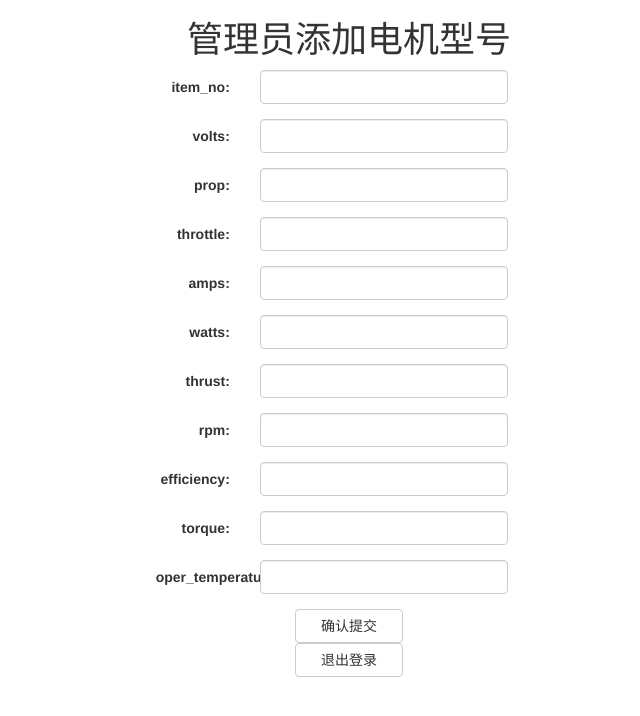
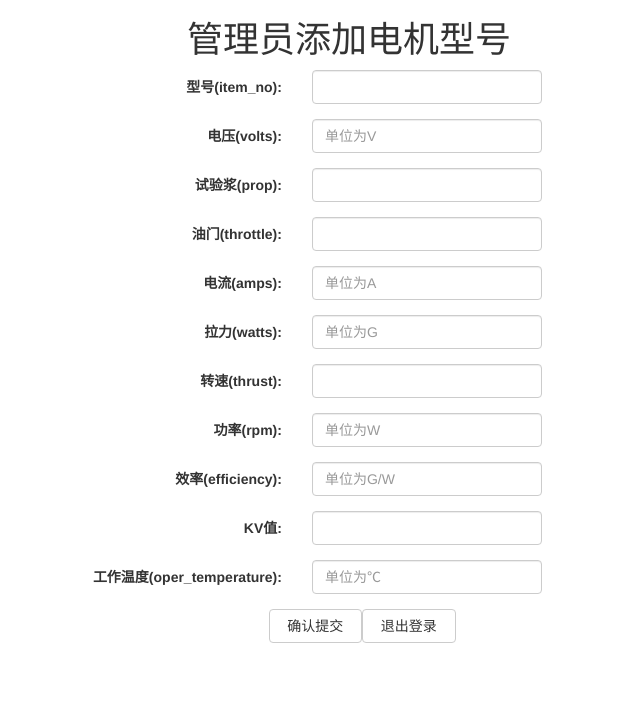
Before and after one commit to 0lidaxiang/uav, a PHP site: page /DbName/Uav/Admin/View/AdminDianJi/adminAddDianJi.php in a window 1280 px wide. Shown: the top 716 px of the page, without its empty margins (291-931 px from the left). Run offline with PHP 8.4, Linux system fonts and the light colour scheme.

Commit message:
改变了管理员添加电机界面的一个参数，数据库文件也改了；然后就是把这个页面添加了单位说明和中文。

```diff
--- a/Uav/Admin/View/AdminDianJi/adminAddDianJi.php
+++ b/Uav/Admin/View/AdminDianJi/adminAddDianJi.php
@@ -14,93 +14,95 @@
 
   <!-- 网页主体内容 -->
   <div class="col-lg-12">
+    <div style="text-align: center; ">
+      <h1>管理员添加电机型号</h1>
+    </div>
+
     <!-- 注册信息填写 -->
-    <div class="col-lg-4 col-lg-offset-4 ">
-      <div style="text-align: center; ">
-        <h1>管理员添加电机型号</h1>
-      </div>
+    <div class="col-lg-5 col-lg-offset-3 ">
+
 
       <form class="form-horizontal " role="form">
         <div class="form-group ">
-          <label for="item_no " class="col-sm-3 control-label ">item_no:</label>
-          <div class="col-sm-8 ">
+          <label for="item_no " class="col-sm-6 control-label ">型号(item_no):</label>
+          <div class="col-sm-6 ">
             <input type="text" class="form-control " id="item_no" name="item_no">
           </div>
         </div>
         <div class="form-group ">
-          <label for="volts " class="col-sm-3 control-label ">volts:</label>
-          <div class="col-sm-8 ">
-            <input type="text" class="form-control " id="volts" name="volts" >
+          <label for="volts " class="col-sm-6 control-label ">电压(volts):</label>
+          <div class="col-sm-6 ">
+            <input type="text" class="form-control " id="volts" name="volts"  placeholder="单位为V">
           </div>
         </div>
 
         <div class="form-group ">
-          <label for="prop" class="col-sm-3 control-label ">prop:</label>
-          <div class="col-sm-8 ">
+          <label for="prop" class="col-sm-6 control-label ">试验浆(prop):</label>
+          <div class="col-sm-6 ">
             <input type="text" class="form-control " id="prop" name="prop" >
           </div>
         </div>
 
         <div class="form-group">
-          <label for="throttle" class="col-sm-3 control-label ">throttle:</label>
-          <div class="col-sm-8 ">
+          <label for="throttle" class="col-sm-6 control-label ">油门(throttle):</label>
+          <div class="col-sm-6 ">
             <input type="text" class="form-control " id="throttle" name="text">
           </div>
         </div>
 
         <div class="form-group">
-          <label for="amps" class="col-sm-3 control-label ">amps:</label>
-          <div class="col-sm-8 ">
-            <input type="text" class="form-control " id="amps" name="text">
+          <label for="amps" class="col-sm-6 control-label ">电流(amps):</label>
+          <div class="col-sm-6 ">
+              <input type="text" class="form-control" id="amps" name="text" placeholder="单位为A">
           </div>
         </div>
 
         <div class="form-group ">
-          <label for="watts " class="col-sm-3 control-label ">watts:</label>
-          <div class="col-sm-8 ">
-            <input type="text" class="form-control " id="watts" name="watts" >
+          <label for="watts " class="col-sm-6 control-label ">拉力(watts):</label>
+          <div class="col-sm-6 ">
+            <input type="text" class="form-control " id="watts" name="watts" placeholder="单位为G">
           </div>
         </div>
 
         <div class="form-group ">
-          <label for="thrust " class="col-sm-3 control-label ">thrust:</label>
-          <div class="col-sm-8 ">
+          <label for="thrust " class="col-sm-6 control-label ">转速(thrust):</label>
+          <div class="col-sm-6 ">
             <input type="text" class="form-control " id="thrust" name="thrust" >
           </div>
         </div>
 
         <div class="form-group ">
-          <label for="rpm " class="col-sm-3 control-label ">rpm:</label>
-          <div class="col-sm-8 ">
-            <input type="text" class="form-control " id="rpm" name="rpm" >
+          <label for="rpm " class="col-sm-6 control-label ">功率(rpm):</label>
+          <div class="col-sm-6 ">
+            <input type="text" class="form-control " id="rpm" name="rpm" placeholder="单位为W">
           </div>
         </div>
 
         <div class="form-group ">
-          <label for="efficiency " class="col-sm-3 control-label ">efficiency:</label>
-          <div class="col-sm-8 ">
-            <input type="text" class="form-control " id="efficiency" name="efficiency" >
+          <label for="efficiency " class="col-sm-6 control-label ">效率(efficiency):</label>
+          <div class="col-sm-6 ">
+            <input type="text" class="form-control " id="efficiency" name="efficiency" placeholder="单位为G/W">
           </div>
         </div>
 
         <div class="form-group ">
-          <label for="torque " class="col-sm-3 control-label ">torque:</label>
-          <div class="col-sm-8 ">
-            <input type="text" class="form-control " id="torque" name="torque" >
+          <label for="kv " class="col-sm-6 control-label ">KV值:</label>
+          <div class="col-sm-6 ">
+            <input type="text" class="form-control " id="kv" name="kv" >
           </div>
         </div>
 
         <div class="form-group ">
-          <label for="oper_temperature " class="col-sm-3 control-label ">oper_temperature:</label>
-          <div class="col-sm-8 ">
-            <input type="text" class="form-control " id="oper_temperature" name="oper_temperature" >
+          <label for="oper_temperature " class="col-sm-6 control-label ">工作温度(oper_temperature):</label>
+          <div class="col-sm-6 ">
+            <input type="text" class="form-control " id="oper_temperature" name="oper_temperature" placeholder="单位为℃">
           </div>
         </div>
 
         <div class="form-group">
-          <div class="col-sm-offset-4 col-lg-4 ">
-            <a href="javascript:baoming()" class="btn btn-default col-lg-12 ">确认提交</a>
-            <a href="/index.php/Admin/AdminLogin/logout" class="btn btn-default col-lg-12 ">退出登录</a>
+        <div class="col-sm-offset-5 col-lg-5 ">
+            <a href="javascript:baoming()" class="btn btn-default col-lg-6 ">确认提交</a>
+            <a href="/index.php/Admin/AdminLogin/logout" class="btn btn-default col-lg-6 ">退出登录</a>
           </div>
         </div>
       </form>
@@ -113,14 +115,6 @@
 <script src="__PUBLIC__/bootstrap/js/bootstrap.min.js "></script>
 
 <script type="text/javascript ">
-  function confirmBaoMing() {
-    var res = confirm("您确定参加该比赛报名吗？");
-
-    if (!res) {
-      return false;
-    }
-  }
-
   function baoming(){
     var item_no = $.trim($("#item_no").val());
     var volts = $.trim($("#volts").val());
@@ -131,7 +125,7 @@
     var thrust = $.trim($("#thrust").val());
     var rpm = $.trim($("#rpm").val());
     var efficiency = $.trim($("#efficiency").val());
-    var torque = $.trim($("#torque").val());
+    var kv = $.trim($("#kv").val());
     var oper_temperature = $.trim($("#oper_temperature").val());
 
     var parms = {
@@ -144,11 +138,10 @@
       'thrust' : thrust,
       'rpm' : rpm,
       'efficiency' : efficiency,
-      'torque' : torque,
+      'kv' : kv,
       'oper_temperature' : oper_temperature
     }
 
-    // confirmBaoMing();
     $.ajax({
       url: '/index.php/Admin/AdminDianJi/baoming',
       type: 'POST',
--- a/Uav/Common/Model/DianjiModel.class.php
+++ b/Uav/Common/Model/DianjiModel.class.php
@@ -8,6 +8,6 @@ class DianjiModel extends Model {
 		// protected $trueTableName = 'activity_par';
 
     protected $fields = array(
-    	'id', 'item_no', 'volts', 'prop','throttle', 'amps', 'watts', 'thrust','rpm', 'efficiency', 'torque', 'oper_temperature','create_time'
+    	'id', 'item_no', 'volts', 'prop','throttle', 'amps', 'watts', 'thrust','rpm', 'efficiency', 'kv', 'oper_temperature','create_time'
     );
 }
```
Also changed, not shown: doc/uav.sql (+2 -8 lines), 3 other files.
